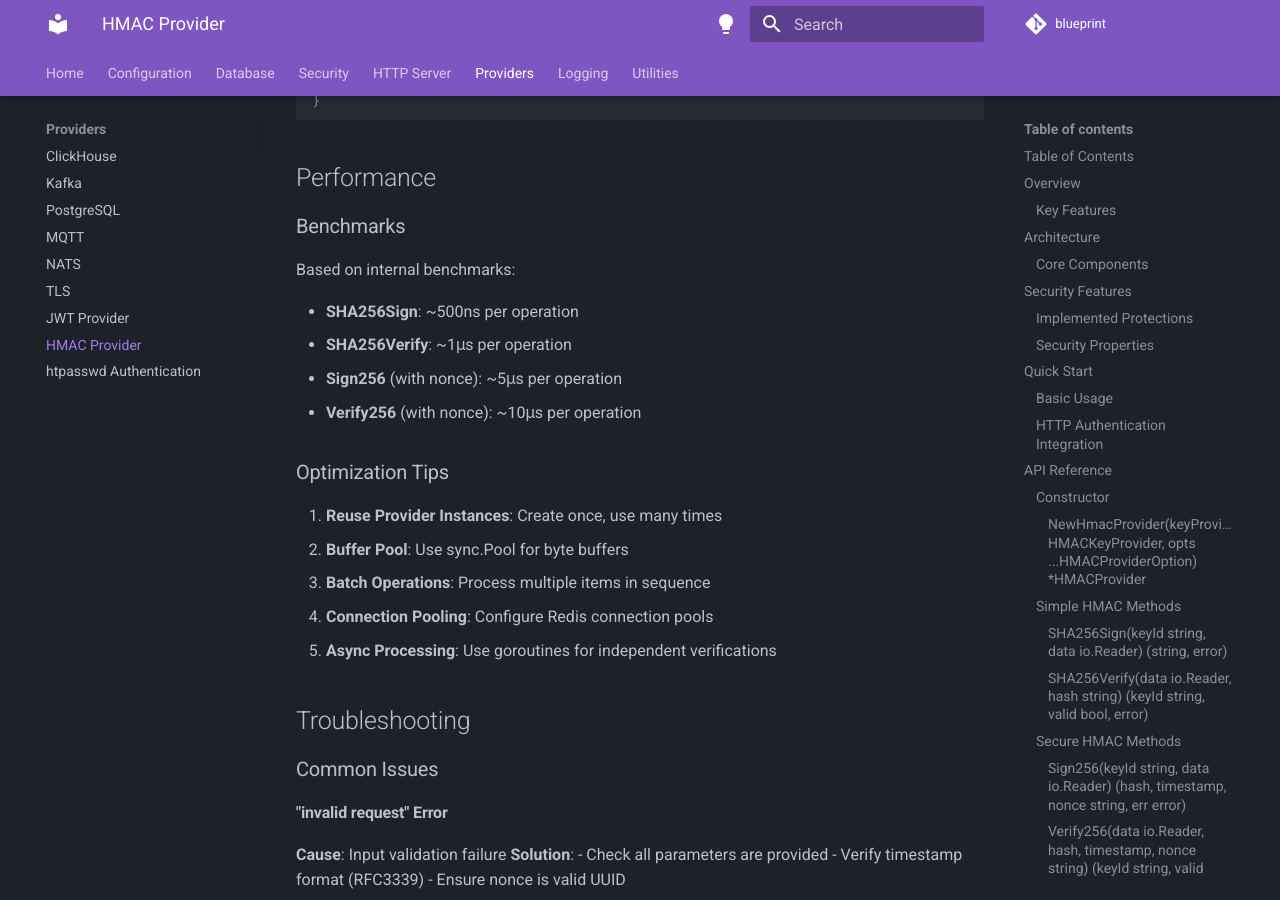
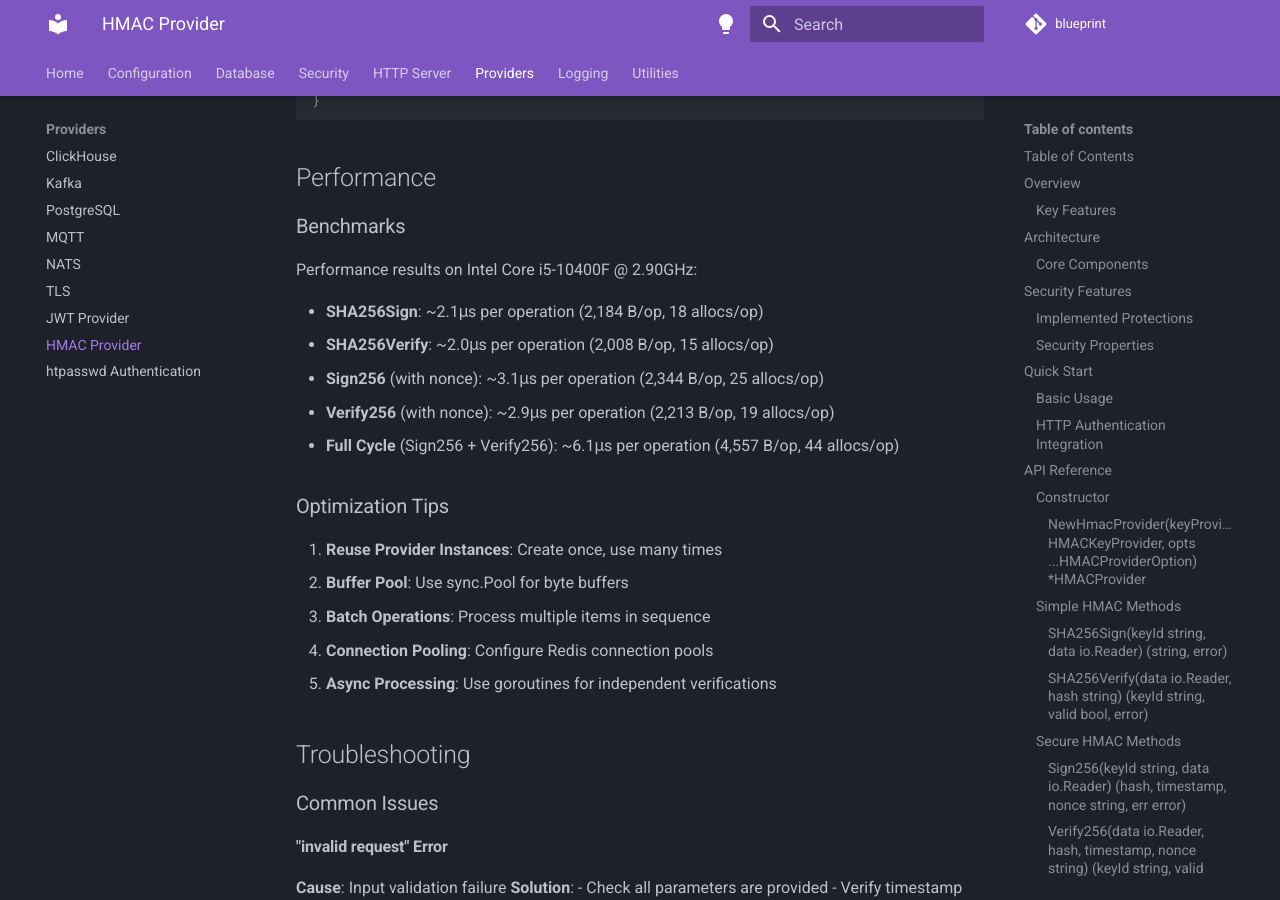
Before and after one commit to oddbit-project/blueprint, an MkDocs documentation site: the page built from docs/provider/hmacprovider.md, in a window 1280 px wide and 900 px high, scrolled down 14287 px. Built offline with MkDocs 1.6.1 and Material for MkDocs 9.7.7, drawn with Linux system fonts in a browser that asks for light colours; comment, search, counter and statistics services are not loaded.

Commit message:
documentation update

```diff
--- a/docs/provider/hmacprovider.md
+++ b/docs/provider/hmacprovider.md
@@ -687,12 +687,13 @@ func verifyWebhook(provider *hmacprovider.HMACProvider, r *http.Request) error {
 
 ### Benchmarks
 
-Based on internal benchmarks:
+Performance results on Intel Core i5-10400F @ 2.90GHz:
 
-- **SHA256Sign**: ~500ns per operation
-- **SHA256Verify**: ~1μs per operation
-- **Sign256** (with nonce): ~5μs per operation
-- **Verify256** (with nonce): ~10μs per operation
+- **SHA256Sign**: ~2.1μs per operation (2,184 B/op, 18 allocs/op)
+- **SHA256Verify**: ~2.0μs per operation (2,008 B/op, 15 allocs/op)
+- **Sign256** (with nonce): ~3.1μs per operation (2,344 B/op, 25 allocs/op)
+- **Verify256** (with nonce): ~2.9μs per operation (2,213 B/op, 19 allocs/op)
+- **Full Cycle** (Sign256 + Verify256): ~6.1μs per operation (4,557 B/op, 44 allocs/op)
 
 ### Optimization Tips
 
```
